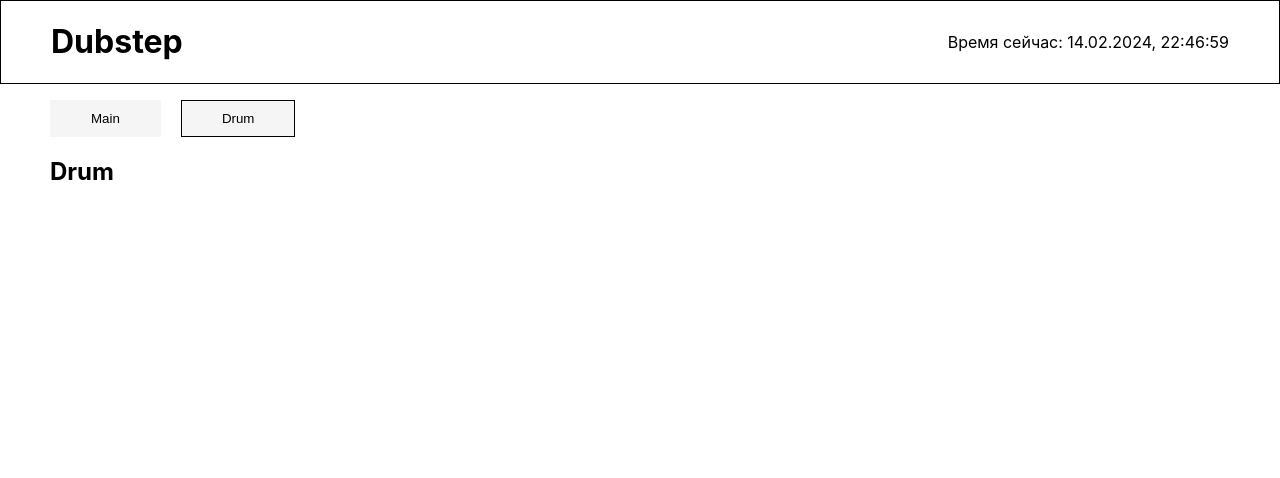
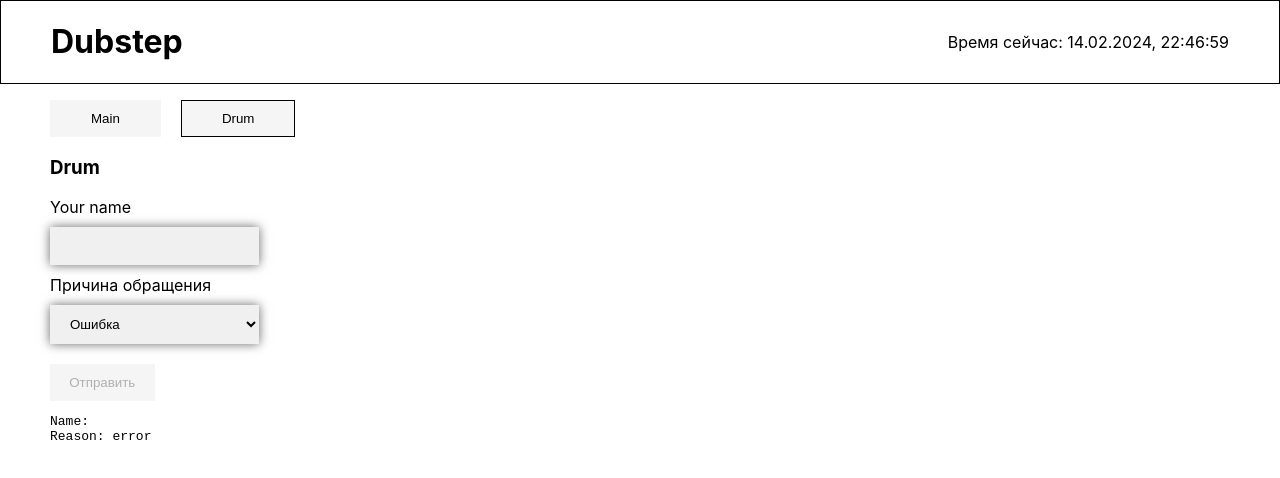
Before and after one commit to AllesKaput/react-tests, a React (Create React App) app: page / in a window 1280 px wide. Both pictures are taken after a click on the button "Drum". Shown: the top 478 px of the page. Built offline with nearby package versions, Linux system fonts and the light colour scheme.

Commit message:
Сделана вкладка с формой. Модифицирован компонент кнопки чтобы можно было добавлять классы + указывать submit

```diff
--- a/src/App.jsx
+++ b/src/App.jsx
@@ -16,6 +16,7 @@ function App() {
     function switchTabs(currentTab) {
         setActiveTab(currentTab);
     }
+
     return (
         <>
             <Header />
--- a/src/components/button/button.jsx
+++ b/src/components/button/button.jsx
@@ -1,18 +1,41 @@
 import classes from "./button.module.css";
 // children - неявно передающийся props, в него попадает содержимое находящееся между тегами (как в обычном html)
 // можно передавать также теги и JS-код
-export default function Button({ children, onClick, isActive }) {
+export default function Button({
+    children,
+    isActive,
+    isSubmit,
+    className,
+    // onClick,
+    // если что то повторяющеесе (по типу onClick)
+    // передаётся, то оно попадает в props,
+    // и здесь соответственно принимается
+    ...props
+}) {
     return (
         <button
+            // здесь оно разбивается спредом, и просто устанавливается для button
+            {...props}
             // начальный класс button + переключатель активного класса isActive
-            // isActive переключается на true/false в зависимости от контента
-            // внутри тега
-            className={classes.button + " " + (isActive ? classes.active : "")}
-            onClick={() => {
-                // при клике запускается переданная из app.jsx в компонент функция
-                // которая неким образом взаимодействует со страницей
-                onClick();
-            }}
+            // isActive переключается на true/false в зависимости от переданных
+            // условий в месте, где вызывается компонент
+            className={
+                // по умолчанию класс кнопки
+                classes.button +
+                " " + // это просто разделители для классов в виде пробела
+                // активный или нет (условие указывается при вызове компонента)
+                (isActive ? classes.active : "") +
+                " " +
+                // доп. классы если такие передаются
+                (className ? className : "")
+            }
+            // onClick={() => {
+            //     // при клике запускается переданная из файла где компонент вызывается в компонент функция
+            //     // которая неким образом взаимодействует со страницей (если таковая функция имеется)
+            //     onClick && onClick();
+            // }}
+            // по умолчанию сделал обычной кнопкой, но если при вызове передать true, то станет submit
+            type={isSubmit ? "submit" : "button"}
         >
             {children}
         </button>
--- a/src/components/button/button.module.css
+++ b/src/components/button/button.module.css
@@ -11,8 +11,12 @@
     margin-right: 20px;
 }
 
-.button:hover {
+.button:not(:disabled):hover {
     background-color: rgb(236, 236, 236);
+}
+
+.button:disabled {
+    cursor: not-allowed;
 }
 
 .button.active {
--- a/src/components/drumSection/drumSection.jsx
+++ b/src/components/drumSection/drumSection.jsx
@@ -1,7 +1,107 @@
+import { useState } from "react";
+import classes from "./drumSection.module.css";
+import Button from "../button/button";
+
 export default function DrumSection() {
+    // name будет использоваться как значение value у input
+    const [name, setName] = useState("");
+    // Два стейта по идее можно преобразовать в один, но я пока не знаю как
+    // идея в том, что изначально ошибка для кнопки должна быть, а для поля нет
+    // если в поле есть ошибка, то оно обводится красным цветом, а кнопка становится
+    // неактивной. Но изначально кнопка должны быть без обводки, а кнопка неактивной
+    // поэтому сделан такой костыль с двумя стейтами, которые сначала разные, но
+    // при наличии ввода в инпут оба принимают true, и false если нет соответственно
+    const [hasErrorOutline, sethasErrorOutline] = useState(false);
+    const [hasErrorButton, sethasErrorButton] = useState(true);
+    const [reason, setReason] = useState("error");
+
+    function handleNameChange(event) {
+        // идея в том, что value у input уже является
+        // переменной, и когда мы вводим значение,
+        // то, что мы пишем попадает в переменную
+        // и отображается в блоке input
+        // проще говоря вводя что-то в input
+        // мы напрямую редактируем переменную
+        // которую потом удобно использовать
+        setName(event.target.value);
+        sethasErrorOutline(event.target.value.trim().length === 0);
+        sethasErrorButton(event.target.value.trim().length === 0);
+    }
+
+    // функция для примера, по факту реализовано через
+    // стрелочную функцию прямо внутри select
+    function handleReasonChange(event) {
+        // тут та же история, при событии
+        // в переменную устанавливается значение,
+        // которое приходит в тег select из option
+        setReason(event.target.value);
+    }
+
     return (
         <section>
-            <h2>Drum</h2>
+            <h3>Drum</h3>
+
+            <form className={classes["input-fields-block"]}>
+                <label
+                    className={classes["input-fields-block__label"]}
+                    htmlFor="user"
+                >
+                    Your name
+                </label>
+                <input
+                    type="text"
+                    id="user"
+                    className={classes["input-fields-block__input-block"]}
+                    value={name} // объявлено через useState
+                    onChange={handleNameChange}
+                    style={{
+                        // по умолчанию стоит false, так что обводки не будет,
+                        // но при изменении поля input если оно останется пустым
+                        // обводка появится
+                        outline: hasErrorOutline ? "solid red 1px" : null,
+                    }}
+                />
+
+                <label
+                    className={classes["input-fields-block__label"]}
+                    htmlFor="reason"
+                >
+                    Причина обращения
+                </label>
+                <select
+                    className={classes["input-fields-block__select-block"]}
+                    id="reason"
+                    value={reason} // объявлено через useState
+                    onChange={(event) => {
+                        setReason(event.target.value);
+                    }}
+                >
+                    <option value="error">Ошибка</option>
+                    <option value="help">Помощь</option>
+                    <option value="suggest">Предложение</option>
+                </select>
+
+                <Button
+                    // тестировал передачу доп классов в компонент,
+                    // поэтому осталась многострочная запись передачи классов
+                    className={`
+                    ${classes["input-fields-block__submit-button"]}
+                    `}
+                    // раз это форма, то это должна быть submit кнопка
+                    isSubmit={true}
+                    // если инпут пустой, то кнопка будет выключена
+                    disabled={hasErrorButton}
+                >
+                    Отправить
+                </Button>
+            </form>
+
+            {/* debug */}
+            <pre>
+                Name: {name}
+                <br />
+                Reason: {reason}
+            </pre>
         </section>
     );
 }
--- /dev/null
+++ b/src/components/drumSection/drumSection.module.css
@@ -0,0 +1,43 @@
+.input-fields-block {
+    display: flex;
+    flex-direction: column;
+    width: fit-content;
+}
+
+.input-fields-block__label {
+    margin: 10px 0px 10px 0px;
+}
+
+.input-fields-block__label:first-child {
+    margin-top: 0;
+}
+
+.input-fields-block__input-block,
+.input-fields-block__select-block {
+    box-sizing: border-box;
+    min-width: 200px;
+    outline: none;
+    border-radius: 0;
+    border: none;
+    outline: none;
+    background-color: rgb(240, 240, 240);
+    padding: 0.7rem 1rem;
+    box-shadow: rgb(104, 104, 104) 0 0 10px;
+}
+
+.input-fields-block__input-block:focus {
+}
+
+.input-fields-block__select-block {
+    margin-bottom: 20px;
+}
+
+.input-fields-block__submit-button {
+    max-width: 50%;
+}
+
+/* поскольку нужно это свойство не везде, а например
+только в форме, то сделал отдельный класс с свойствами здесь */
+.input-fields-block__submit-button:not(:disabled):active {
+    border: 1px solid black;
+}
```
